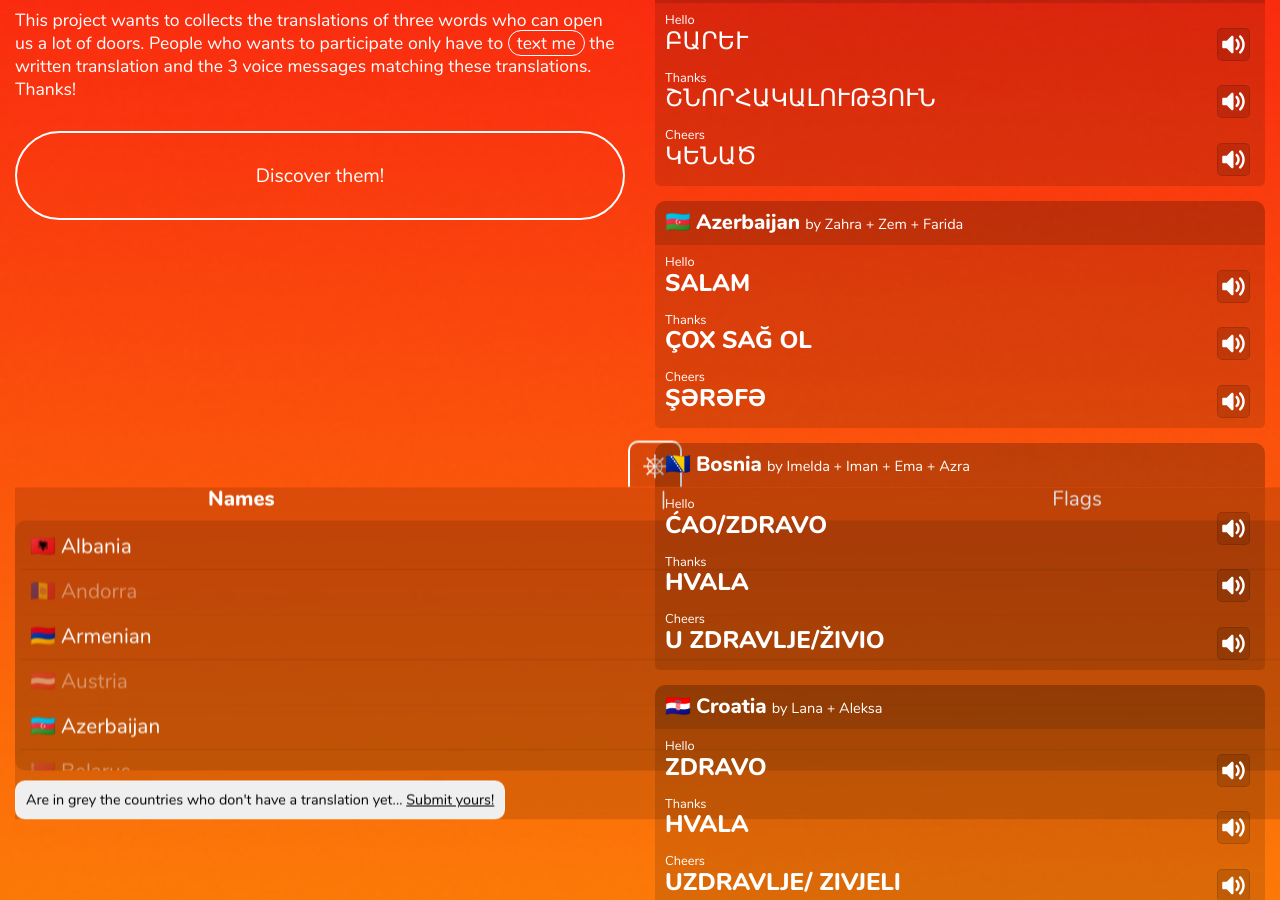
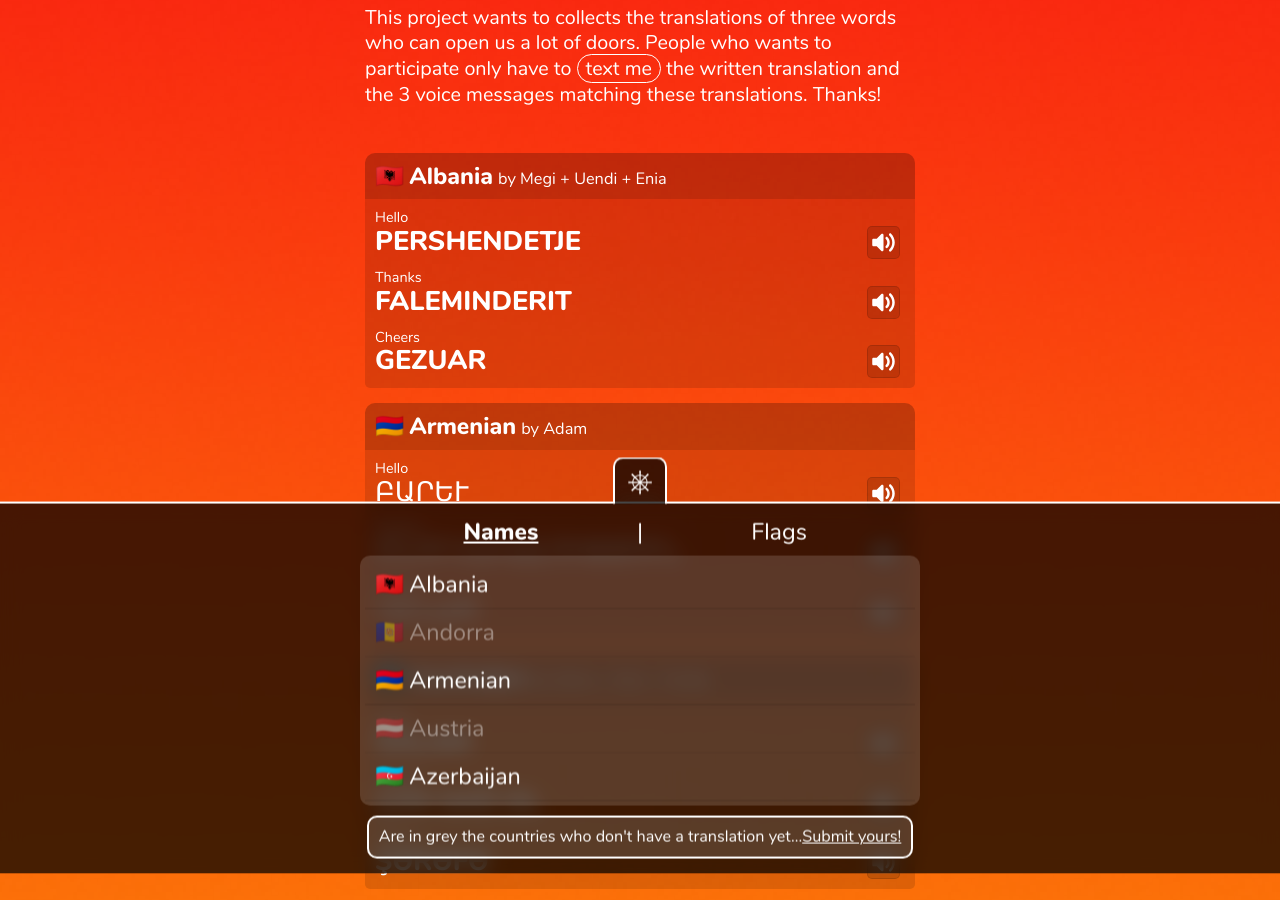
Before and after one commit to saposabio23/threewords4europe, a plain HTML site: page index.html in a window 1280 px wide. Shown: the part 298-1198 px from the top of the page. Drawn offline with Linux system fonts and the light colour scheme.

Commit message:
updated desktop version

```diff
--- a/assets/css/desktop.css
+++ b/assets/css/desktop.css
@@ -1,96 +1,31 @@
 @media screen and (min-width: 650px) {
 
     body {
-        margin: 0;
-        /*! display: flex; */
-        font-size: medium;
+        max-width: 550px;
+        margin: auto;
+        padding: 30px 0 0 0;
     }
 
     .intro {
-        width: 100%;
         height: fit-content;
         min-height: fit-content;
-
-        left: var(--spacing-m);
-        top: var(--spacing-m);
-        font-size: 110%;
     }
 
-    .leftMobile {
-        width: calc(50vw - 30px);
-        position: fixed;
-        height: calc(100vh - 30px);
-        left: var(--spacing-m);
-        top: var(--spacing-m);
-        display: flex;
-        flex-direction: column;
-        justify-content: space-between;
-      }
-
-    .box {
-        padding: var(--spacing-s) 0 var(--spacing-s) 0;
+    .intro .buttons {
+        display: none;
     }
 
-    .index {
-        bottom: var(--spacing-m);
-        left: var(--spacing-m);
-        height: fit-content;
-        border: none;
-        padding: 0;
-
-        pointer-events: none;
-        transition: all ease-in-out .8s;
-
+    .indexHeader, .indexContent {
+        max-width: 550px;
+        margin: auto;
+        margin-bottom: var(--spacing-s);
     }
 
-    .content {
-        width: calc(50vw - 30px);
-        grid-template-columns: auto;
-        position: absolute;
-        overflow-x: scroll;
-        right: var(--spacing-m);
-        padding: 0 0 var(--spacing-m) 0;
-        grid-gap: var(--spacing-m);
-
-        pointer-events: none;
-        transition: all ease-in-out .8s;
-
-
-    }
-
-    .opa {
-        opacity: 1 !important;
-        transition: all ease-in-out .8s;
-        pointer-events: all;
-
-    }
-
-    .buttons {
-        padding: var(--spacing-l);
+    .index #updated {
+        margin: auto;
+        position: relative;
+        display: flex;
     }
 
 
-.remove {
-    animation: .8s ease-in-out;
-    animation-name: remove1;
-    animation-fill-mode: forwards;
-    transition: all ease-in-out .8s;
 }
-
-@keyframes remove1 {
-    0% {
-}
-
-    100% {
-    }
-}
-
-
-}
-
-@media screen and (min-width: 1100px) {
-    .content {
-        grid-template-columns: auto;
-    }
-
-}
--- a/assets/css/style.css
+++ b/assets/css/style.css
@@ -2,6 +2,7 @@
     --white: white;
     --dim: #00000020;
     --smoke: #ffffff4d;
+    --index: #000000b8;
 
     --spacing-l: 30px;
     --spacing-m: 15px;
@@ -161,10 +162,15 @@ p {
     border: 1px solid white;
     border-radius: 20px;
     padding: 0px 8px;
+    transition: all ease-in-out .5s;
 }
 
 #contact:hover {
     text-decoration: none;
+    background-color: white;
+    color: black;
+    transition: all ease-in-out .5s;
+
 
 }
 
@@ -179,10 +185,12 @@ p {
 #updated {
     font-size: 90%;
     text-align: center;
-    border: 1px dotted white;
+    /*! border: 1px dotted white; */
     border-radius: 10px;
     padding: var(--spacing-s);
     text-decoration: none;
+    background-color: #ffffff26;
+    color: white;
 }
 
 #updated>a {
@@ -240,11 +248,13 @@ p {
 
     padding: 5px 0 3px 0;
 
-    background-color: var(--dim);
+    background-color: var(--index);
     backdrop-filter: blur(10px);
 }
 
-.guide:hover, #list:hover, #flags:hover {
+.guide:hover,
+#list:hover,
+#flags:hover {
     cursor: pointer;
 }
 
@@ -293,7 +303,7 @@ p {
     bottom: 0;
     left: 0;
     transform: translateY(calc(100%));
-    background-color: var(--dim);
+    background-color: var(--index);
     backdrop-filter: blur(10px);
 }
 
@@ -305,12 +315,14 @@ p {
 .indexHeader {
     margin-bottom: var(--spacing-s);
     font-size: 130%;
-    display: flex;
-    justify-content: space-around;
+    display: grid;
+    grid-template-columns: 1fr auto 1fr;
+    justify-items: center;
+
 }
 
 .indexContent {
-    background-color: var(--dim);
+    background-color: #ffffff26;
     display: grid;
     align-content: start;
     border-radius: var(--radius-m);
@@ -330,6 +342,7 @@ p {
 
 .selected {
     font-family: var(--bold);
+    text-decoration: underline;
 }
 
 .disable {
@@ -373,7 +386,7 @@ p {
     display: grid;
     grid-template-columns: 1fr;
     row-gap: var(--spacing-m);
-    margin: var(--spacing-m) 0 var(--spacing-l) 0;
+    margin: var(--spacing-m) 0 60px 0;
 
 }
 
--- a/index.html
+++ b/index.html
@@ -64,7 +64,7 @@
 
         <div class="updated">
             <p></p>
-            <p id="updated">✷ Updated by <a href="https://pablo.energy">Pablo</a> on august 2nd 2023 ✷<br>Force to our friends in 🇺🇦</p>
+            <p id="updated">Updated by <a href="https://pablo.energy">Pablo</a> on august 22nd 2023<br>✷ Force to our 🇺🇦 friends. ✷</p>
         </div>
     </div>
 
```
